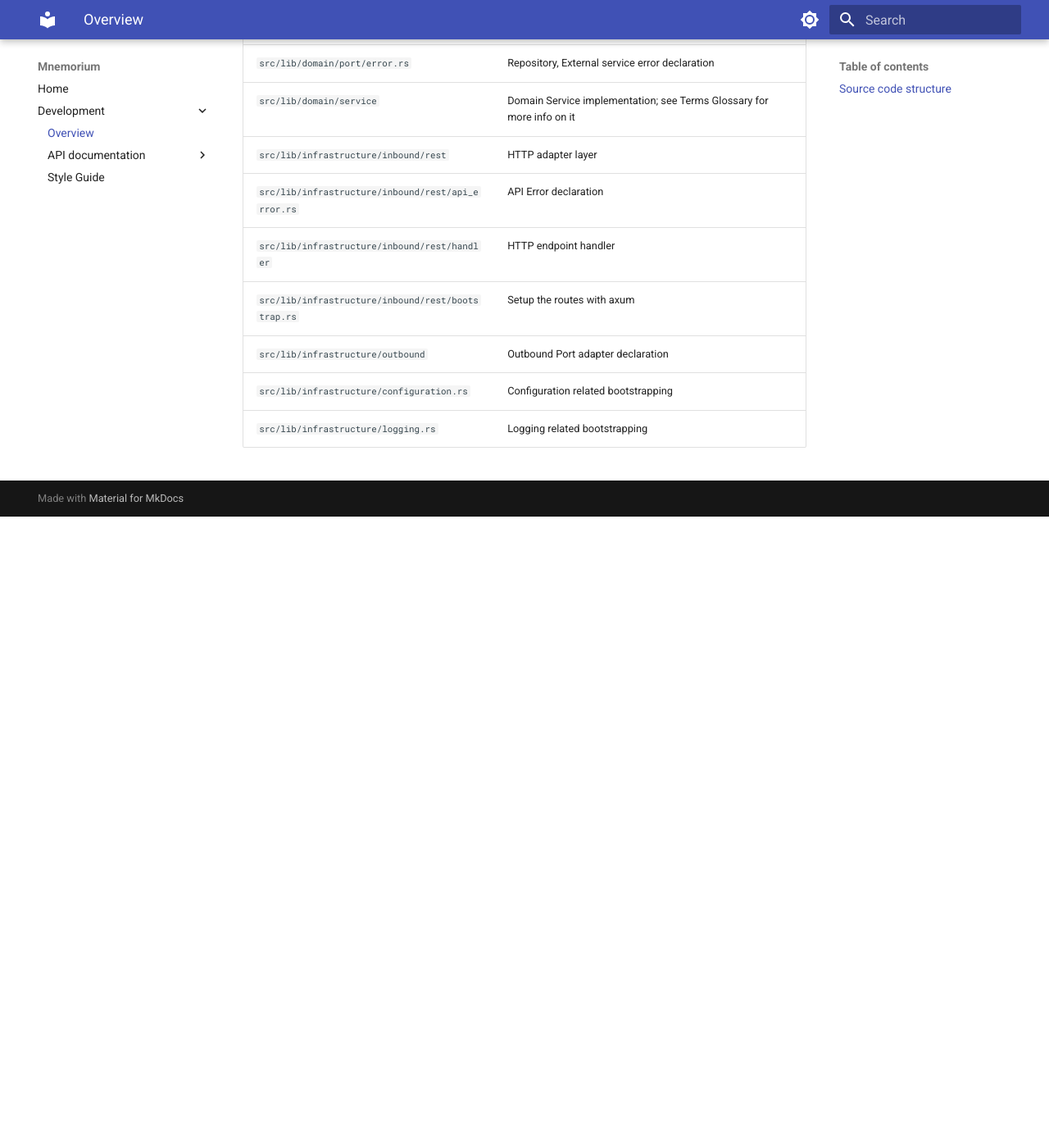
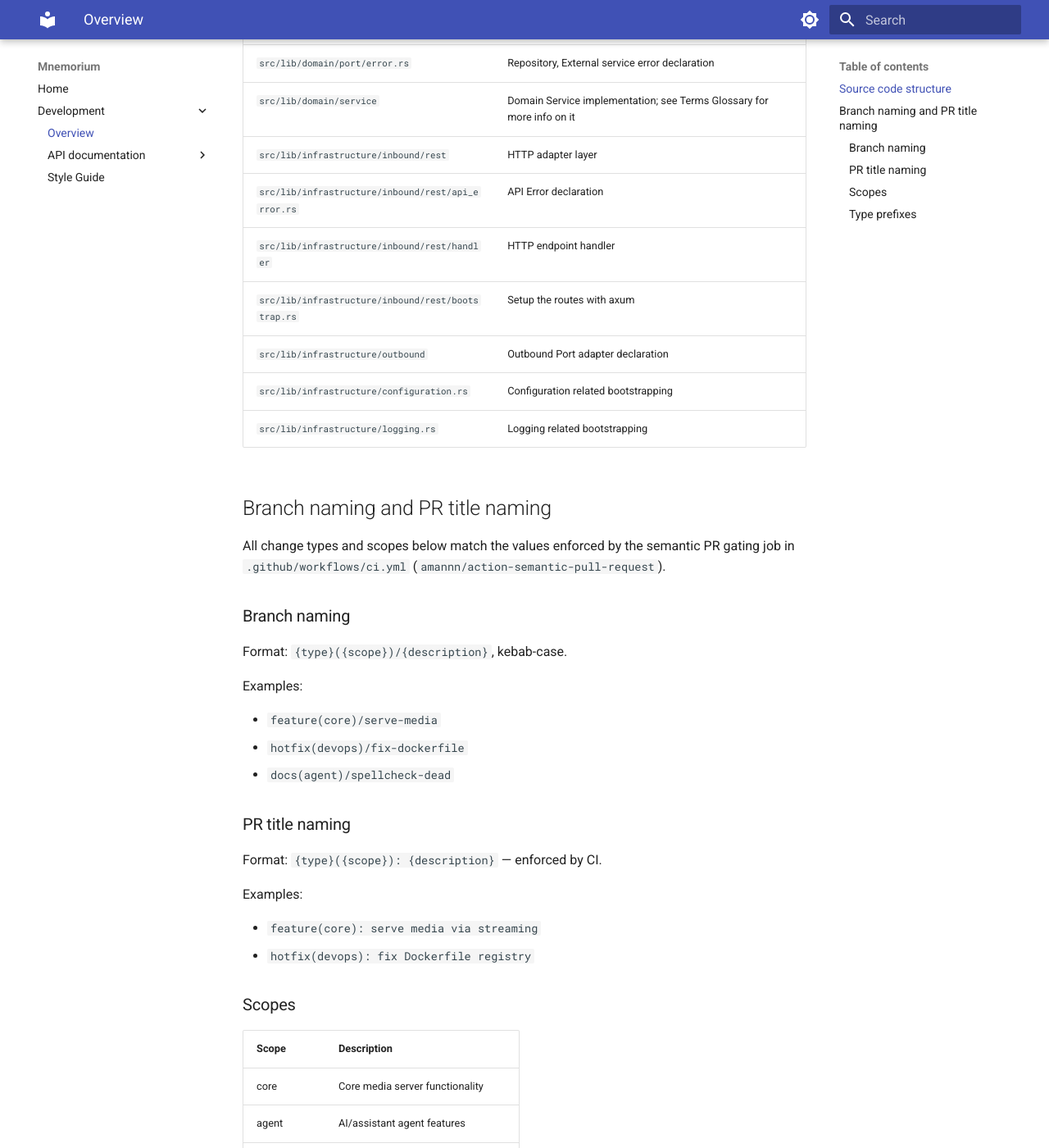
Before and after one commit to Mnemorium/mnemorium, an MkDocs documentation site: the page built from docs/development/Overview.md, in a window 1280 px wide and 1400 px high, scrolled down 1330 px. Shown: the whole window at 82% size. Built offline with MkDocs 1.6.1 and Material for MkDocs 9.7.7, drawn with Linux system fonts in a browser that asks for light colours; before the commit the page ends 1960 px from its top, so only the background shows below that; some of the changed text lies outside the part shown.

Commit message:
initialisation 3

```diff
--- a/docs/development/Overview.md
+++ b/docs/development/Overview.md
@@ -57,3 +57,49 @@
 | `src/lib/infrastructure/outbound`                  | Outbound Port adapter declaration                                     |
 | `src/lib/infrastructure/configuration.rs`          | Configuration related bootstrapping                                   |
 | `src/lib/infrastructure/logging.rs`                | Logging related bootstrapping                                         |
+
+## Branch naming and PR title naming
+
+All change types and scopes below match the values enforced by the semantic PR
+gating job in `.github/workflows/ci.yml`
+(`amannn/action-semantic-pull-request`).
+
+### Branch naming
+
+Format: `{type}({scope})/{description}`, kebab-case.
+
+Examples:
+
+- `feature(core)/serve-media`
+- `hotfix(devops)/fix-dockerfile`
+- `docs(agent)/spellcheck-dead`
+
+### PR title naming
+
+Format: `{type}({scope}): {description}` — enforced by CI.
+
+Examples:
+
+- `feature(core): serve media via streaming`
+- `hotfix(devops): fix Dockerfile registry`
+
+### Scopes
+
+| Scope  | Description                            |
+| ------ | -------------------------------------- |
+| core   | Core media server functionality        |
+| agent  | AI/assistant agent features            |
+| devops | CI, builds, Docker, and infrastructure |
+
+### Type prefixes
+
+| Prefix   | Description                                   |
+| -------- | --------------------------------------------- |
+| feature  | New feature, based on the implementation plan |
+| bugfix   | Non-critical bug fixes                        |
+| refactor | Code cleanup/restructure                      |
+| docs     | Documentation changes                         |
+| chore    | Build and maintenance tasks                   |
+| release  | Release version bumps, with the version       |
+| test     | Tests and test improvements                   |
+| hotfix   | Production fixes                              |
```
Also changed, not shown: 3 other files.
